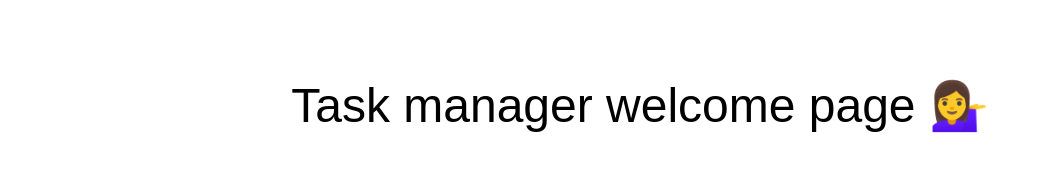
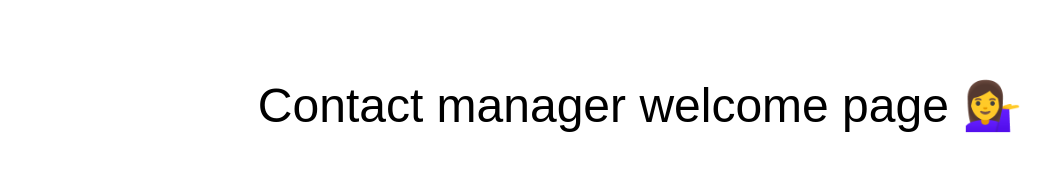
Before and after one commit to Serhii-Kysil/goit-react-hw-08, a React (Vite) app: page / in a window 1280 px wide. Shown: the part 323-494 px from the top of the page, without its empty margins (0-1053 px from the left). Built offline with nearby package versions, Linux system fonts and the light colour scheme.

Commit message:
change home page title

```diff
--- a/src/Components/Layout.jsx
+++ b/src/Components/Layout.jsx
@@ -1,11 +1,11 @@
-import { Suspense } from 'react';
-import { Outlet } from 'react-router-dom';
-import { Toaster } from 'react-hot-toast';
-import { AppBar } from './AppBar/AppBar';
+import { Suspense } from "react";
+import { Outlet } from "react-router-dom";
+import { Toaster } from "react-hot-toast";
+import { AppBar } from "./AppBar/AppBar";
 
 export const Layout = () => {
   return (
-    <div style={{ maxWidth: 960, margin: '0 auto', padding: '0 16px' }}>
+    <div>
       <AppBar />
       <Suspense fallback={null}>
         <Outlet />
--- a/src/pages/Home.jsx
+++ b/src/pages/Home.jsx
@@ -17,7 +17,7 @@ export default function Home() {
     <>
       <div style={styles.container}>
         <h1 style={styles.title}>
-          Task manager welcome page{" "}
+          Contact manager welcome page{" "}
           <span role="img" aria-label="Greeting icon">
             💁‍♀️
           </span>
```
